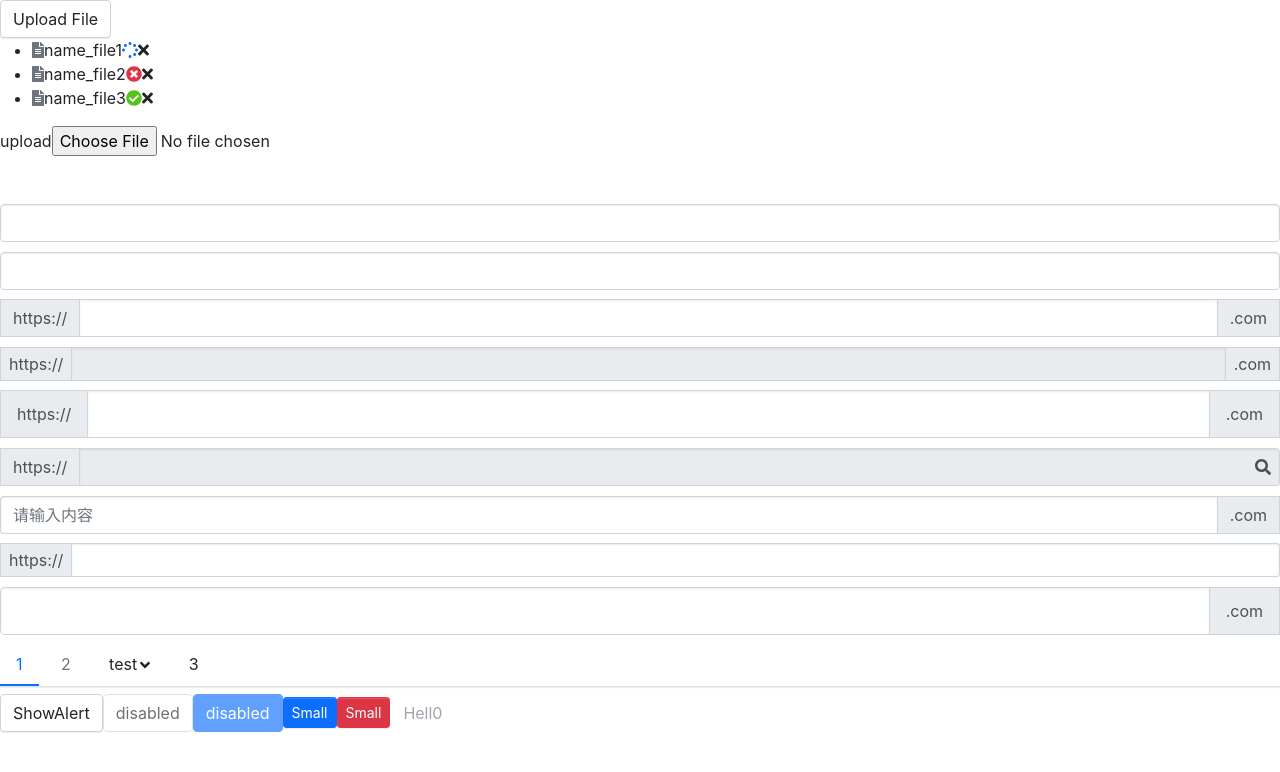
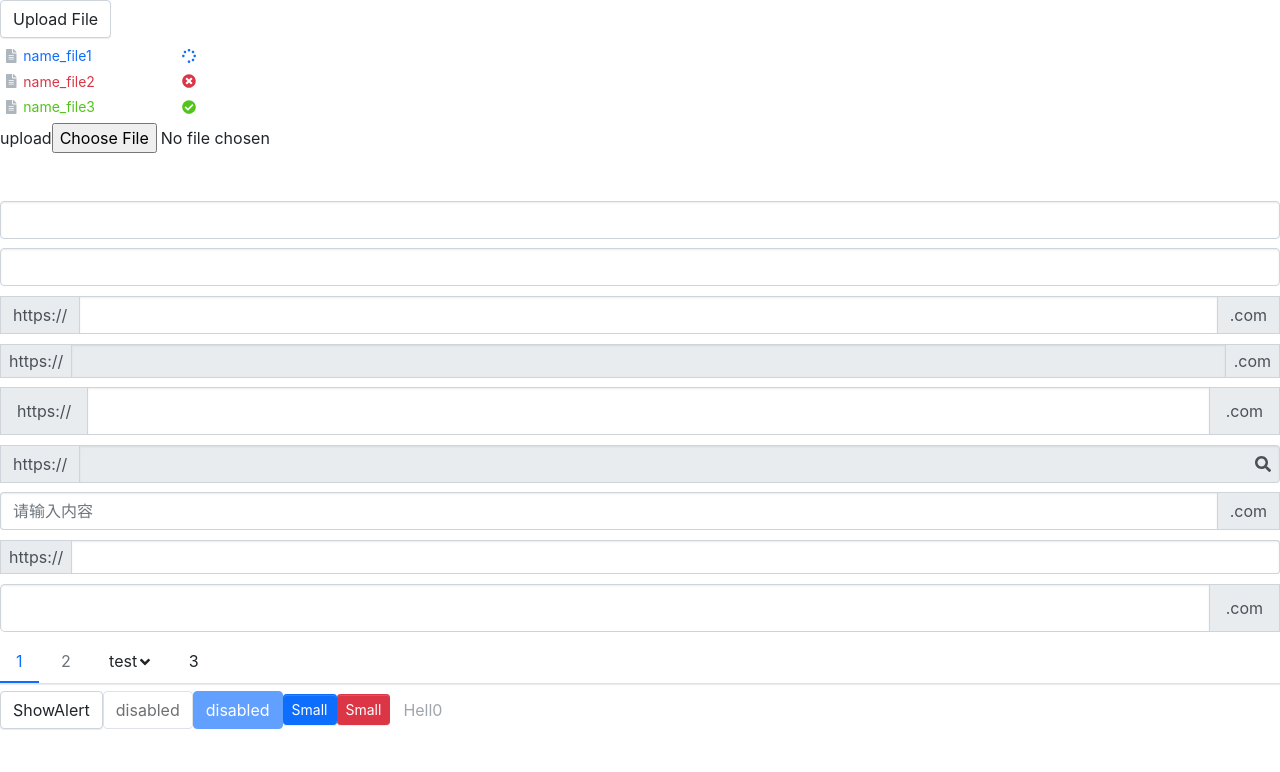
Before and after one commit to weiweier192/react-components, a React (Create React App) app: page / in a window 1280 px wide. Shown: the top 772 px of the page. Built offline with nearby package versions, Linux system fonts and the light colour scheme.

Commit message:
'upload组件添加样式'

```diff
--- /dev/null
+++ b/src/components/Upload/_style.scss
@@ -0,0 +1,54 @@
+.upload-list {
+  margin: 0;
+  padding: 0;
+  list-style: none;
+  max-width: 200px;
+}
+.upload-list-item {
+  position: relative;
+  transition: all 0.5s cubic-bezier(0.55, 0, 0.1, 1);
+  font-size: 14px;
+  line-height: 1.4;
+  margin: 6px 0;
+  box-sizing: border-box;
+  border-radius: 4px;
+  min-width: 160px;
+  &:first-child {
+    margin-top: 8px;
+  }
+  .file-name {
+    margin-left: 0.4rem;
+    margin-right: 2rem;
+    svg {
+      margin-right: 0.4rem;
+      color: $gray-500;
+    }
+  }
+  .file-status {
+    display: block;
+    position: absolute;
+    top: 0;
+    right: 4px;
+  }
+  .file-active {
+    display: none;
+    position: absolute;
+    right: 6px;
+    top: 0;
+    cursor: pointer;
+  }
+  &:hover {
+    background-color: $gray-200;
+    .file-status {
+      display: none;
+    }
+    .file-active {
+      display: block;
+    }
+  }
+  @each $name, $color in $upload-colors {
+    .file-name-#{$name} {
+        color: $color;
+    }
+  }
+}
--- a/src/components/Upload/uploadList.tsx
+++ b/src/components/Upload/uploadList.tsx
@@ -29,7 +29,7 @@ const UploadList: React.FC<UploadListProps> = (props) => {
               <Icon icon="times-circle" theme="danger" />
             )}
           </span>
-          <span className="file-action">
+          <span className="file-active">
             <Icon
               icon="times"
               onClick={() => {
--- a/src/styles/_variables.scss
+++ b/src/styles/_variables.scss
@@ -45,6 +45,12 @@ $theme-colors:
   "danger":     $danger,
   "light":      $light,
   "dark":       $dark
+);
+
+$upload-colors: (
+  'uploading': $primary,
+  'success': $success,
+  'error': $danger,
 );
 
 
--- a/src/styles/index.scss
+++ b/src/styles/index.scss
@@ -30,3 +30,6 @@
 
 // AutoComplete
 @import '../components/AutoComplete/style';
+
+// upload
+@import '../components/Upload/style';
```
Also changed, not shown: src/components/Menu/_style.scss (+0 -20 lines).
